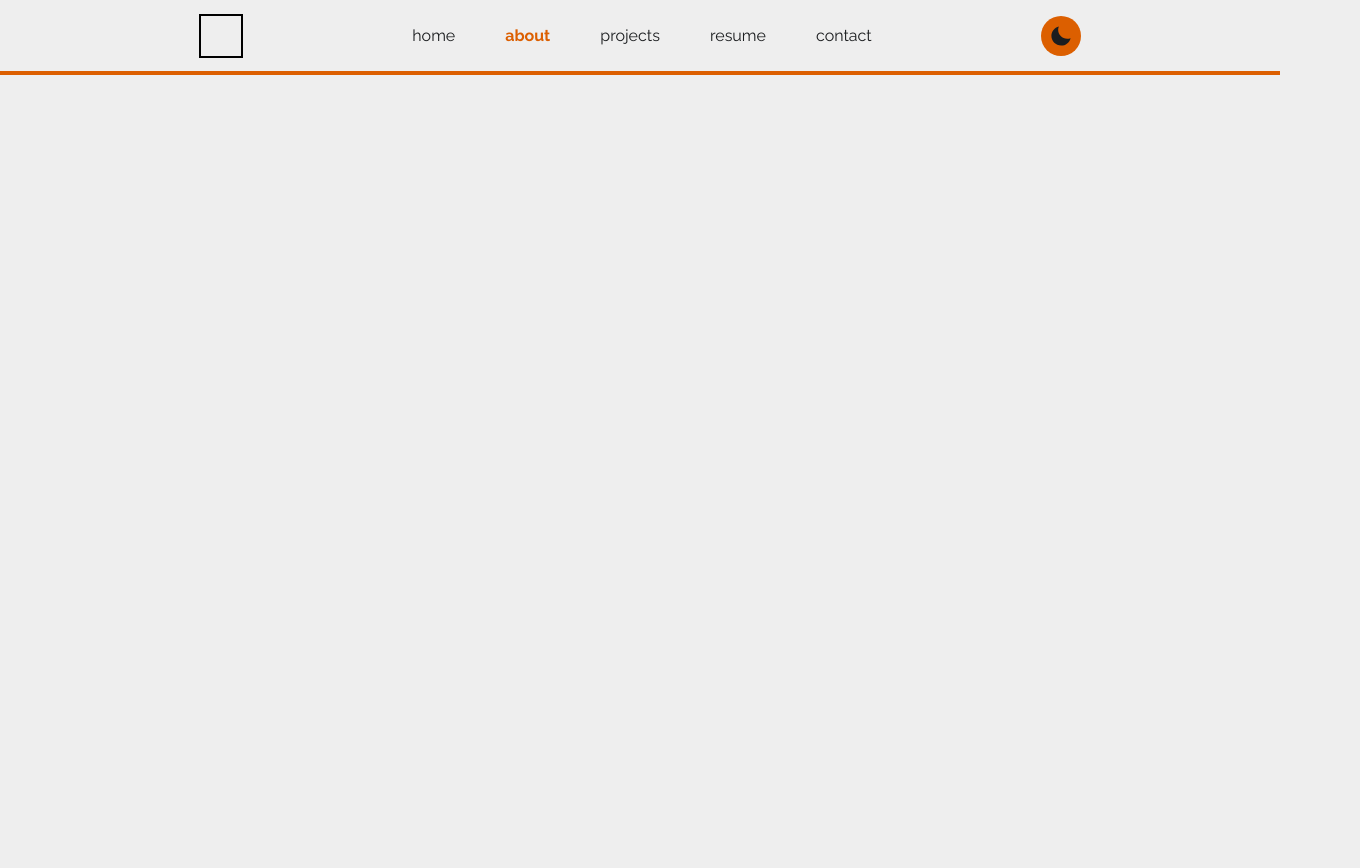
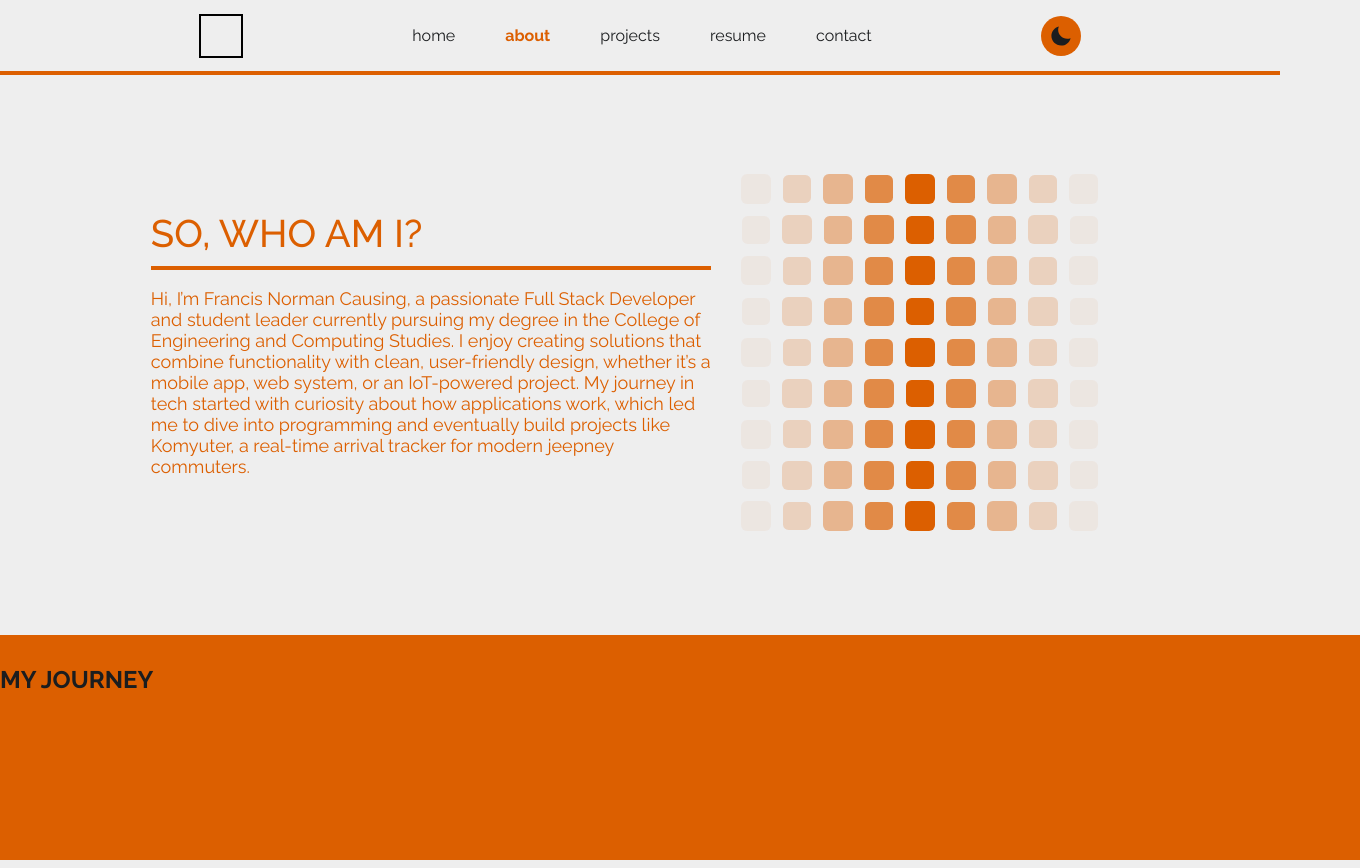
Before and after one commit to Franzcsng/fnc-portfolio, a React (Create React App) app in the folder frontend/: page /about in a window 1280 px wide. Shown: the top 868 px of the page, 1360 px wide, since content can reach past the window. Built offline with nearby package versions, Linux system fonts and the light colour scheme; a web font is replaced by a local one.

Commit message:
Add: Import Banner.js to About.js page

```diff
--- a/frontend/src/pages/about/About.js
+++ b/frontend/src/pages/about/About.js
@@ -1,10 +1,23 @@
 import './About.scss'
-
+import Banner from './banner/Banner.js'
 
 const About = () => {
     return (
-        <div>
+        <div className='about-main'>
 
+            <Banner/>
+
+            <div className='journey-section'>
+
+                <h2>MY JOURNEY</h2>
+
+
+            </div>
+
+            <div className='about-section'>
+
+
+            </div>
         </div>
     )
 }
--- a/frontend/src/pages/about/About.scss
+++ b/frontend/src/pages/about/About.scss
@@ -0,0 +1,22 @@
+.about-main{
+    display: flex;
+    flex-direction: column;
+    align-items: center;
+    width: 100%;
+
+
+    .journey-section{
+        width: 100%;
+        min-height: 200px;
+        background-color: var(--accent-color);
+        height: auto;
+        padding-inline: clamp(20px, 10%, 80px);
+        padding-top: 10px;
+        padding-bottom: 15px;
+    }
+    .about-section{
+        padding-inline: clamp(20px, 10%, 80px);
+        padding-top: 10px;
+        padding-bottom: 35px;
+    }
+}
--- /dev/null
+++ b/frontend/src/pages/about/banner/Banner.js
@@ -0,0 +1,29 @@
+import './Banner.scss'
+import GridTiles from '../../../components/common/grid-tiles/GridTiles.js'
+const Banner = () => {
+    return(
+        <div className='about-banner'>
+
+            <div className='banner-content'>
+
+                <h1> SO, WHO AM I? </h1>
+                <hr></hr>
+                <p>
+                    Hi, I’m Francis Norman Causing, a passionate Full Stack Developer and student leader currently pursuing my degree in the College of Engineering and Computing Studies. I enjoy creating solutions that combine functionality with clean, user-friendly design, whether it’s a mobile app, web system, or an IoT-powered project.
+                    My journey in tech started with curiosity about how applications work, which led me to dive into programming and eventually build projects like Komyuter, a real-time arrival tracker for modern jeepney commuters.
+                </p>
+
+            </div>
+
+            <GridTiles/>
+
+            <div>
+
+
+            </div>
+        </div>
+    )
+}
+
+
+export default Banner
--- /dev/null
+++ b/frontend/src/pages/about/banner/Banner.scss
@@ -0,0 +1,43 @@
+.about-banner{
+    width: 100%;
+    max-width: 1440px;
+    padding-inline: clamp(20px, 10%, 80px);
+    padding-top: 30px;
+    padding-bottom: 35px;
+    box-sizing: border-box;
+    min-height: 70vh;
+    max-height: fit-content;
+    display: flex;
+    flex-direction: row;
+    justify-content: center;
+    align-items: center;
+    gap: 30px;//clamp(15px, 2vw, 35px);
+
+    .banner-content{
+        width: 50%;
+        min-width: 250px;
+
+        p{
+            font-size: clamp(16px, 1.5vw,18px);
+            color: var(--accent-color);
+        }
+        h1{
+            font-size: clamp(1.8rem, 3vw, 45px);
+            margin-top: 0;
+            margin-bottom: 10px;
+            font-weight: 500;
+            color: var(--accent-color);
+        }
+        hr{
+            border: 2px solid var(--accent-color);
+        }
+    }
+
+    @media screen and (max-width: 740px) {
+        flex-direction: column-reverse;
+        .banner-content{
+            width: 100%;
+            text-align: center;
+        }
+    }
+}
```
